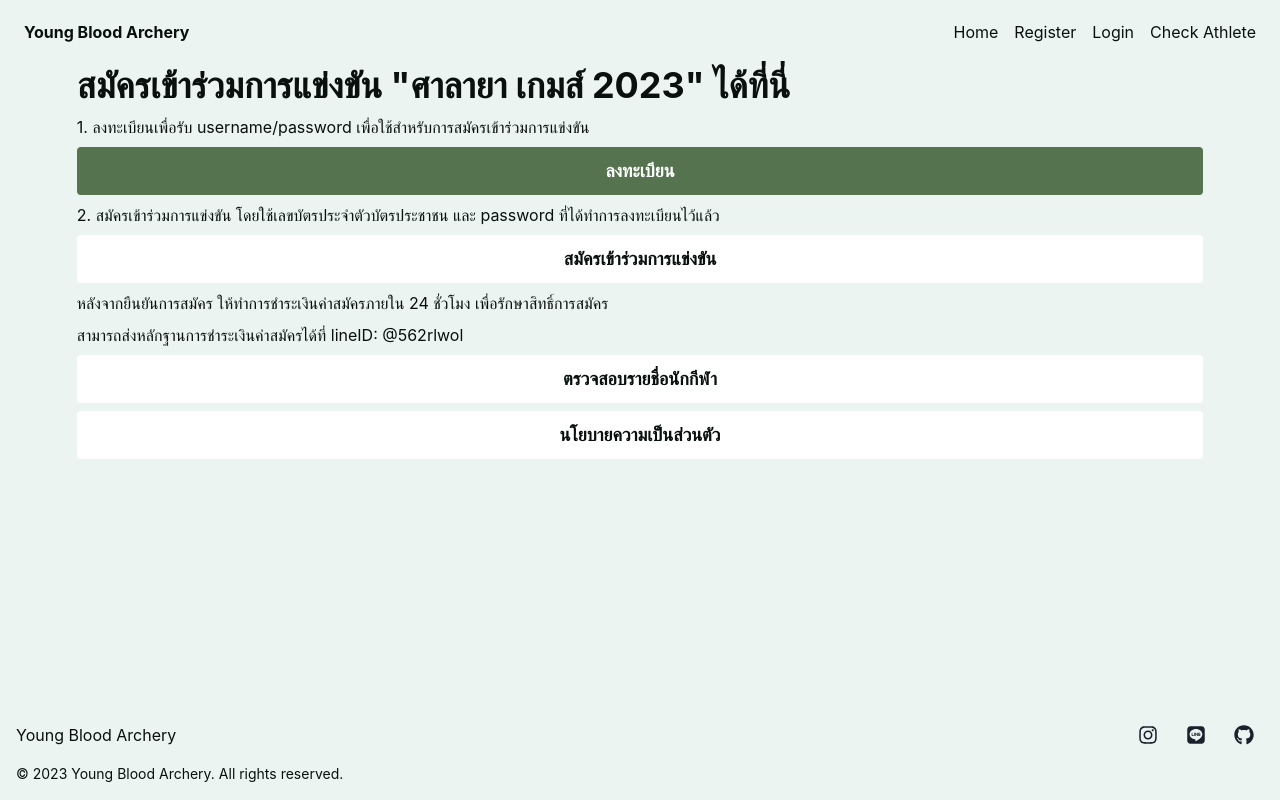
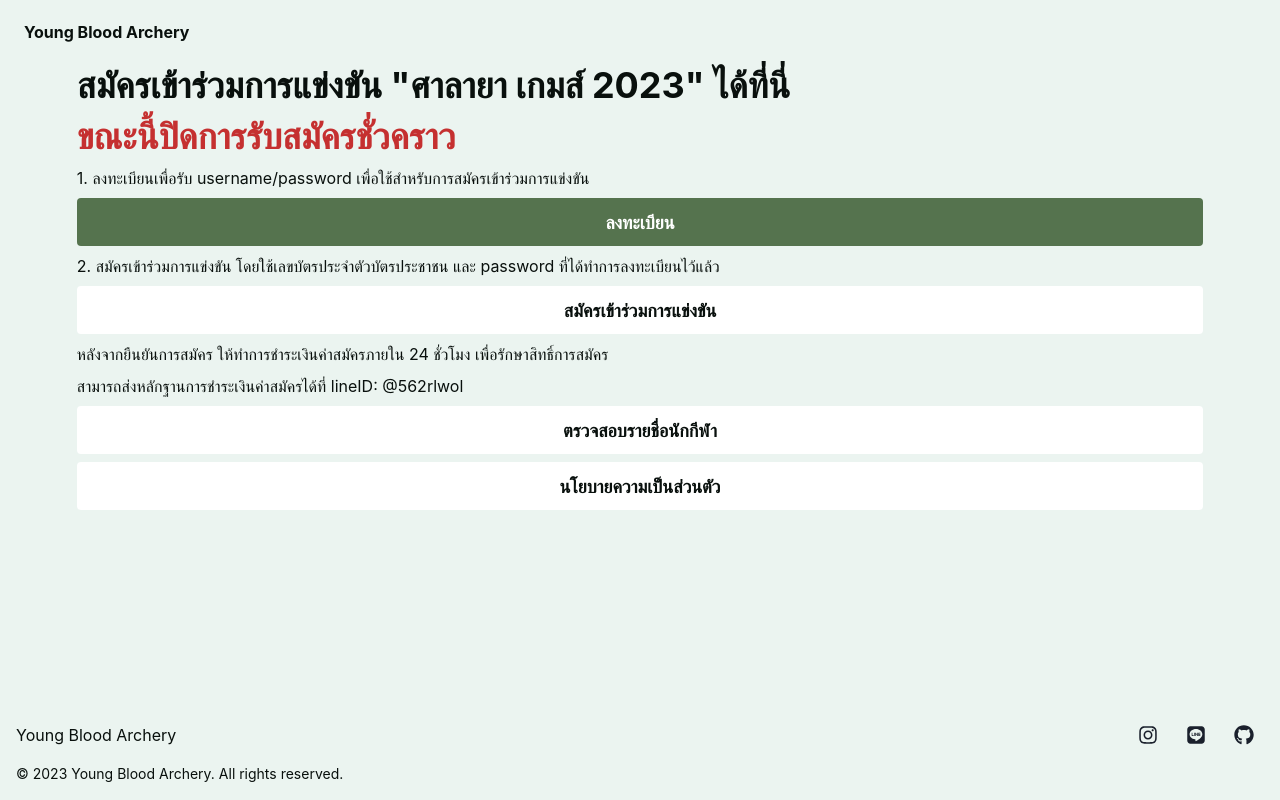
Before and after one commit to borwornpob/archery-registration, a React (Vite) app: page / in a window 1280 px wide. Built offline with nearby package versions, Linux system fonts and the light colour scheme.

Commit message:
temporarily close

```diff
--- a/src/components/Button.jsx
+++ b/src/components/Button.jsx
@@ -35,13 +35,25 @@ export const Button = defineStyleConfig({
                 bg: "brand.500",
                 color: "white",
             },
+            _disabled: {
+                bg: "brand.300",
+                color: "white",
+                _hover: {
+                    bg: "brand.300",
+                    color: "black",
+                },
+            },
         },
         secondary: {
             bg: "brand.400",
             color: "brand.100",
             _hover: {
                 bg: "brand.500",
-                color: "white",
+                color: "black",
+            },
+            _disabled: {
+                bg: "brand.400",
+                color: "brand.100",
             },
         },
     },
--- a/src/helper/routes.js
+++ b/src/helper/routes.js
@@ -1,21 +1,23 @@
-const pages = [
-    {
-        name: "Home",
-        path: "/",
-    },
-    {
-        name: "Register",
-        path: "/register",
-    },
-    {
-        name: "Login",
-        path: "/login",
-    },
-    {
-        name: "Check Athlete",
-        path: "/athletecheck",
-    },
-];
+//const pages = [
+//    {
+//        name: "Home",
+//        path: "/",
+//    },
+//    {
+//        name: "Register",
+//        path: "/register",
+//    },
+//    {
+//        name: "Login",
+//        path: "/login",
+//    },
+//    {
+//        name: "Check Athlete",
+//        path: "/athletecheck",
+//    },
+//];
+
+const pages = [];
 
 //export this array
 export default pages;
--- a/src/routes/Home.jsx
+++ b/src/routes/Home.jsx
@@ -34,6 +34,9 @@ export default function Home() {
                 <Heading w={width}>
                     สมัครเข้าร่วมการแข่งขัน "ศาลายา เกมส์ 2023" ได้ที่นี่
                 </Heading>
+                <Heading w={width} color="red.600">
+                    ขณะนี้ปิดการรับสมัครชั่วคราว
+                </Heading>
                 <Text w={width}>
                     1. ลงทะเบียนเพื่อรับ username/password
                     เพื่อใช้สำหรับการสมัครเข้าร่วมการแข่งขัน
@@ -41,6 +44,7 @@ export default function Home() {
                 <Button
                     size="lg"
                     variant="primary"
+                    disabled
                     width={width}
                     onClick={() => {
                         navigate("/register");
@@ -55,6 +59,7 @@ export default function Home() {
                 <Button
                     size="lg"
                     variant="secondary"
+                    disabled
                     width={width}
                     onClick={() => {
                         navigate("/login");
```
